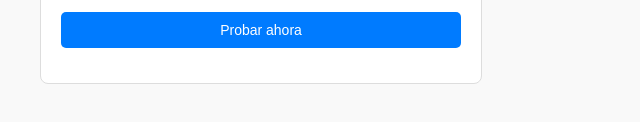
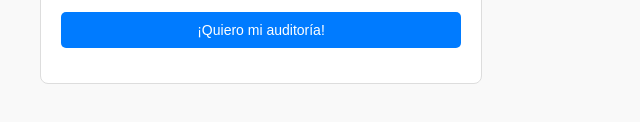
Before and after one commit to nachotorna/CaptivAI, a website: page docs/form-container.html in a window 1280 px wide. Shown: the part 320-442 px from the top of the page, 0-640 px from the left. Drawn offline with Linux system fonts and the light colour scheme.

Commit message:
Update form-container.html

```diff
--- a/docs/form-container.html
+++ b/docs/form-container.html
@@ -61,7 +61,7 @@
         <label for="email">Correo Electrónico</label>
         <input type="email" id="email" name="email" placeholder="Tu correo electrónico" required />
 
-        <button type="submit">Probar ahora</button>
+        <button type="submit">¡Quiero mi auditoría!</button>
     </form>
 
     <script>
```
